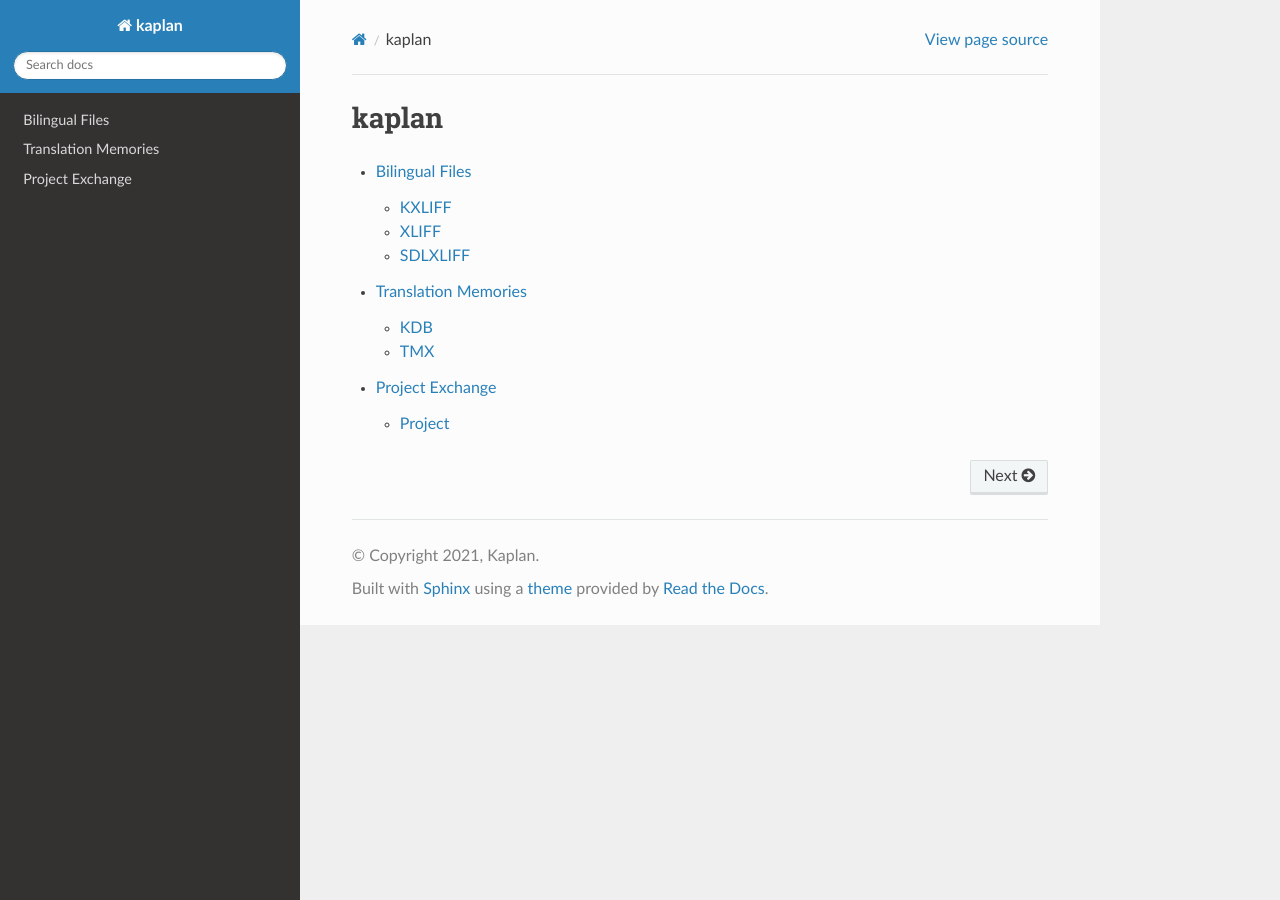
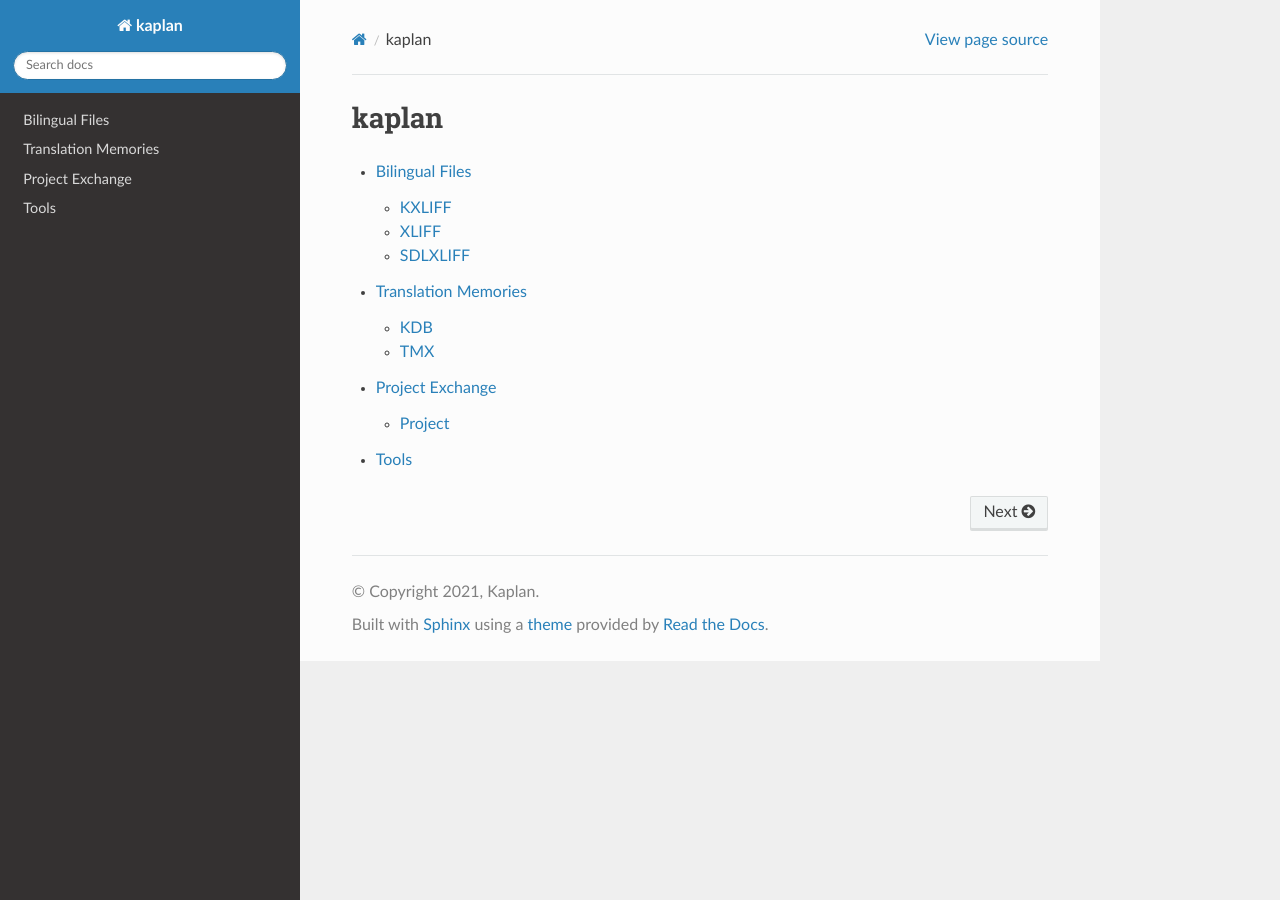
Before and after one commit to kaplanPRO/kaplanpy, a Sphinx documentation site: the page built from docs/index.rst, in a window 1280 px wide. Built offline with Sphinx 7.4.7 and the Read the Docs theme 2.0.0, drawn with Linux system fonts in a browser that asks for light colours.

Commit message:
:memo: Add tools page to documentation

```diff
--- a/docs/index.rst
+++ b/docs/index.rst
@@ -6,3 +6,4 @@
    bilingual_files
    translation_memories
    project_exchange
+   tools
--- /dev/null
+++ b/docs/tools.rst
@@ -0,0 +1,5 @@
+Tools
+=====
+
+.. autoclass:: kaplan.tools.QAChecker
+   :members:
```
